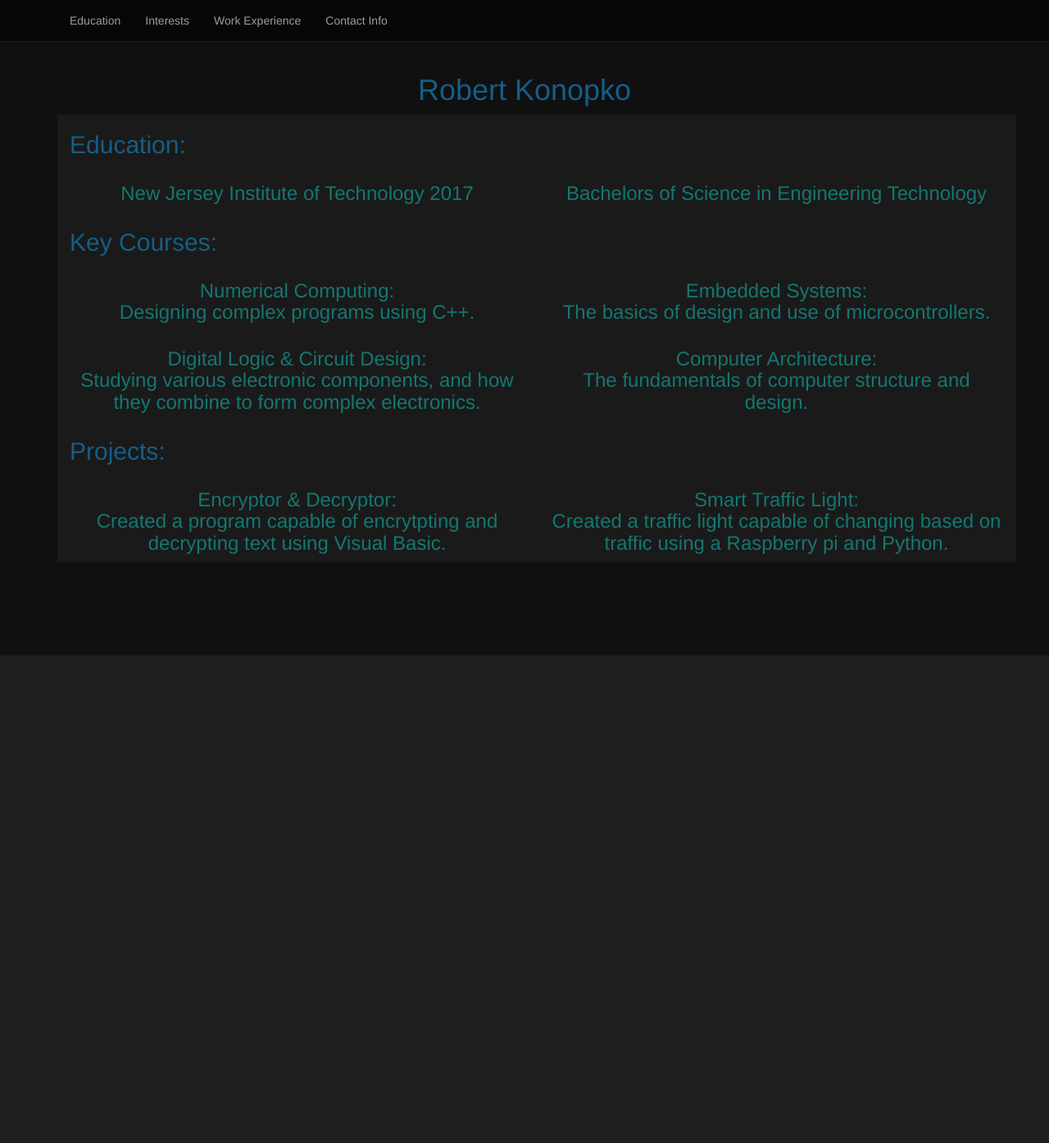
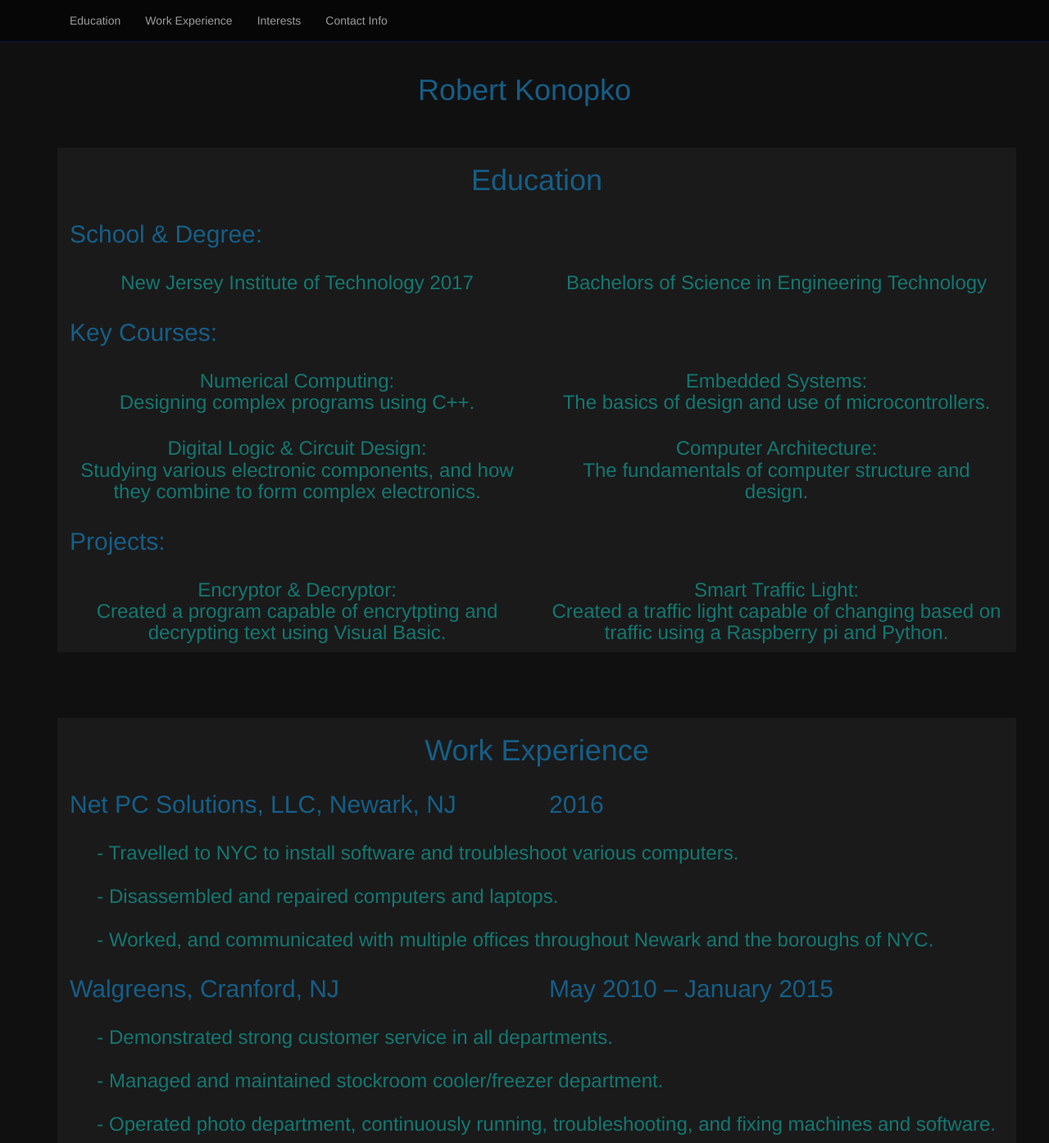
Before and after one commit to rkonopko/Project-1, a PHP site: page /index.htm in a window 1280 px wide. Shown: the whole page at 82% size. Before the commit the page ends 800 px from the top, so only its background shows below. Run offline with PHP 8.4, Linux system fonts and the light colour scheme.

Commit message:
Added Work Experince section

```diff
--- a/index.htm
+++ b/index.htm
@@ -51,13 +51,13 @@
             <div class="collapse navbar-collapse" id="bs-example-navbar-collapse-1">
                 <ul class="nav navbar-nav">
                     <li>
-                        <a href="#">Education</a>
+                        <a href="#edu1">Education</a>
+                    </li>
+                    <li>
+                        <a href="#work1">Work Experience</a>
                     </li>
                     <li>
                         <a href="#">Interests</a>
-                    </li>
-                     <li>
-                        <a href="#">Work Experience</a>
                     </li>
                     <li>
                         <a href="#">Contact Info</a>
@@ -79,11 +79,14 @@
             </div>
         </div>
 
+    <a id = "edu1"></a> <br /><br />
     <div class="container" id="edu">
-
         <div class="row">
+            <div class="col-lg-12 text-center">
+                <h1>Education</h1>
+            </div>
             <div class="col-lg-12">
-                <h2>Education:</h2>
+                <h2>School & Degree:</h2>
             </div>
             <div class="col-lg-6 col-sm-12 text-center">
                 <h3>New Jersey Institute of Technology 2017</h3>
@@ -118,6 +121,41 @@
         </div>
     </div>
 
+    <br /><br />
+
+    <a id = "work1"></a> <br /><br />
+    <div class="container" id="work">
+        <div class="row">
+            <div class="col-lg-12 text-center">
+                <h1>Work Experience</h2>
+            </div>
+            <div class="col-lg-6">
+                <h2>Net PC Solutions, LLC, Newark, NJ</h2>
+            </div>
+            <div class="col-lg-6">
+                <h2>2016</h2>
+            </div>
+            <div class="col-lg-12">
+                <h3>&nbsp;&nbsp;&nbsp;&nbsp; - Travelled to NYC to install software and troubleshoot various computers.
+                <br/ ><br/ >&nbsp;&nbsp;&nbsp;&nbsp; - Disassembled and repaired computers and laptops.
+                <br/ ><br/ >&nbsp;&nbsp;&nbsp;&nbsp; - Worked, and communicated with multiple offices throughout Newark and the boroughs of NYC.
+                </h3>
+            </div>
+            <div class="col-lg-6">
+                <h2>Walgreens, Cranford, NJ</h2>
+            </div>
+            <div class="col-lg-6">
+                <h2>May 2010 – January 2015</h2>
+            </div>
+            <div class="col-lg-12">
+                <h3>&nbsp;&nbsp;&nbsp;&nbsp; - Demonstrated strong customer service in all departments.
+                <br/ ><br/ >&nbsp;&nbsp;&nbsp;&nbsp; - Managed and maintained stockroom cooler/freezer department.
+                <br/ ><br/ >&nbsp;&nbsp;&nbsp;&nbsp; - Operated photo department, continuously running, troubleshooting, and fixing machines and software.
+                </h3>
+            </div>
+        </div>
+    </div>
+
 </body>
 
 </html>
--- a/style.css
+++ b/style.css
@@ -8,11 +8,6 @@ body	{
     border-color: rgb(16,26,66);
 }
 
-
-#edu {
-	background-color: rgb(26,26,26);
-}
-
 h1 {
 	color: rgb(21,94,135);
 }
@@ -20,3 +15,11 @@ h1 {
 h2{
 	color: rgb(21,94,135);
 }
+
+#edu {
+	background-color: rgb(26,26,26);
+}
+
+#work {
+	background-color: rgb(26,26,26);
+}
```
